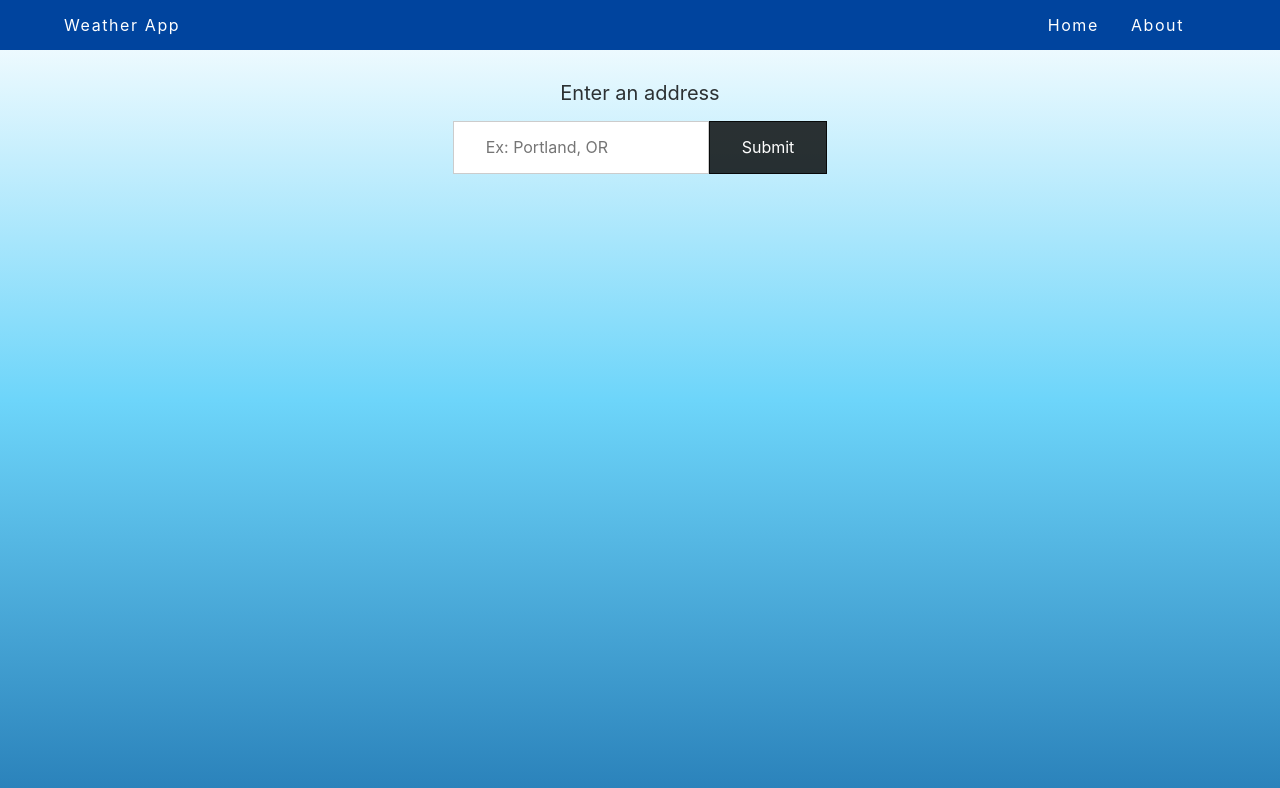
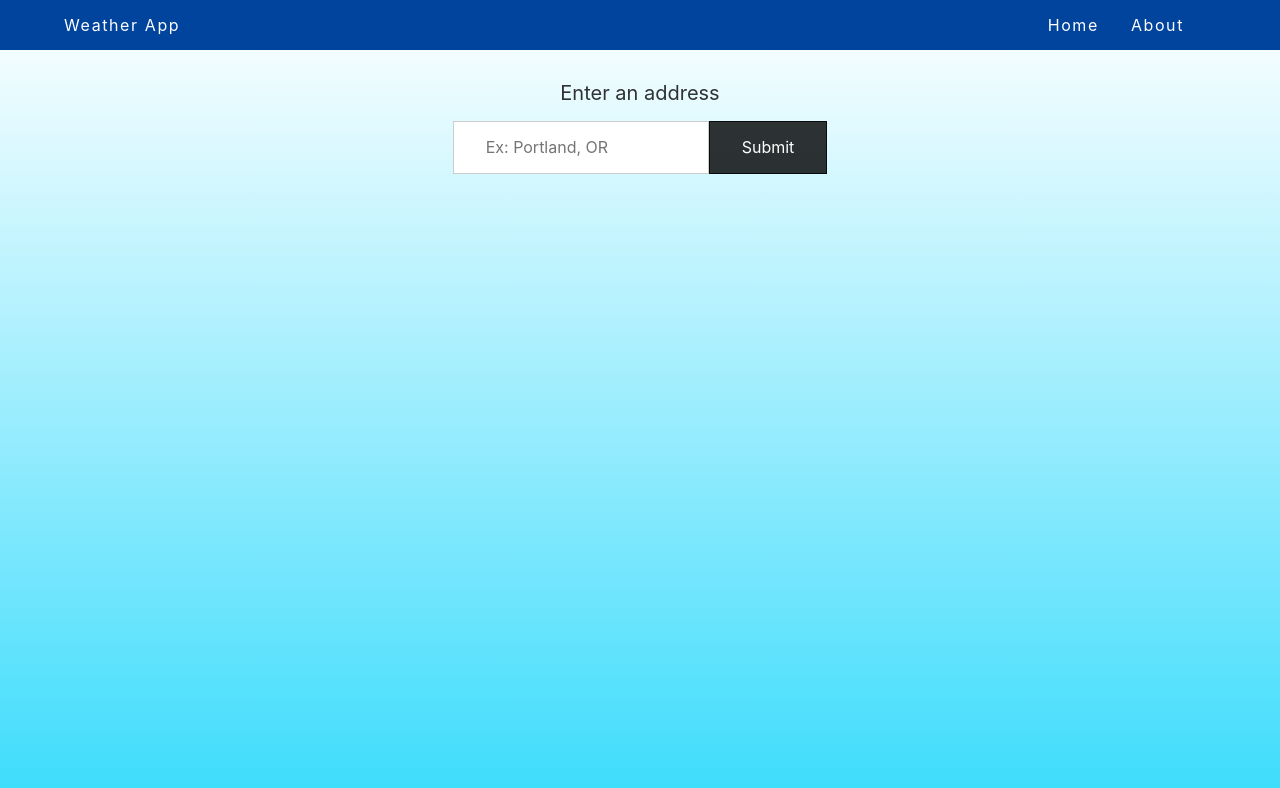
Before and after one commit to persistentlobster/weather-app, a React (Create React App) app: page / in a window 1280 px wide. Shown: the top 788 px of the page. Built offline with nearby package versions, Linux system fonts and the light colour scheme.

Commit message:
background tweak

```diff
--- a/src/index.css
+++ b/src/index.css
@@ -10,10 +10,8 @@
     sans-serif;
   -webkit-font-smoothing: antialiased;
   -moz-osx-font-smoothing: grayscale;
-  background: #2980B9;  /* fallback for old browsers */
-  background: -webkit-linear-gradient(to bottom, #FFFFFF, #6DD5FA, #2980B9);  /* Chrome 10-25, Safari 5.1-6 */
-  background: linear-gradient(to bottom, #FFFFFF, #6DD5FA, #2980B9); /* W3C, IE 10+/ Edge, Firefox 16+, Chrome 26+, Opera 12+, Safari 7+ */
-
+  background: rgb(255,255,255);
+  background: linear-gradient(180deg, rgba(255,255,255,1) 0%, rgba(60,220,252,1) 100%);
 }
 
 code {
```
